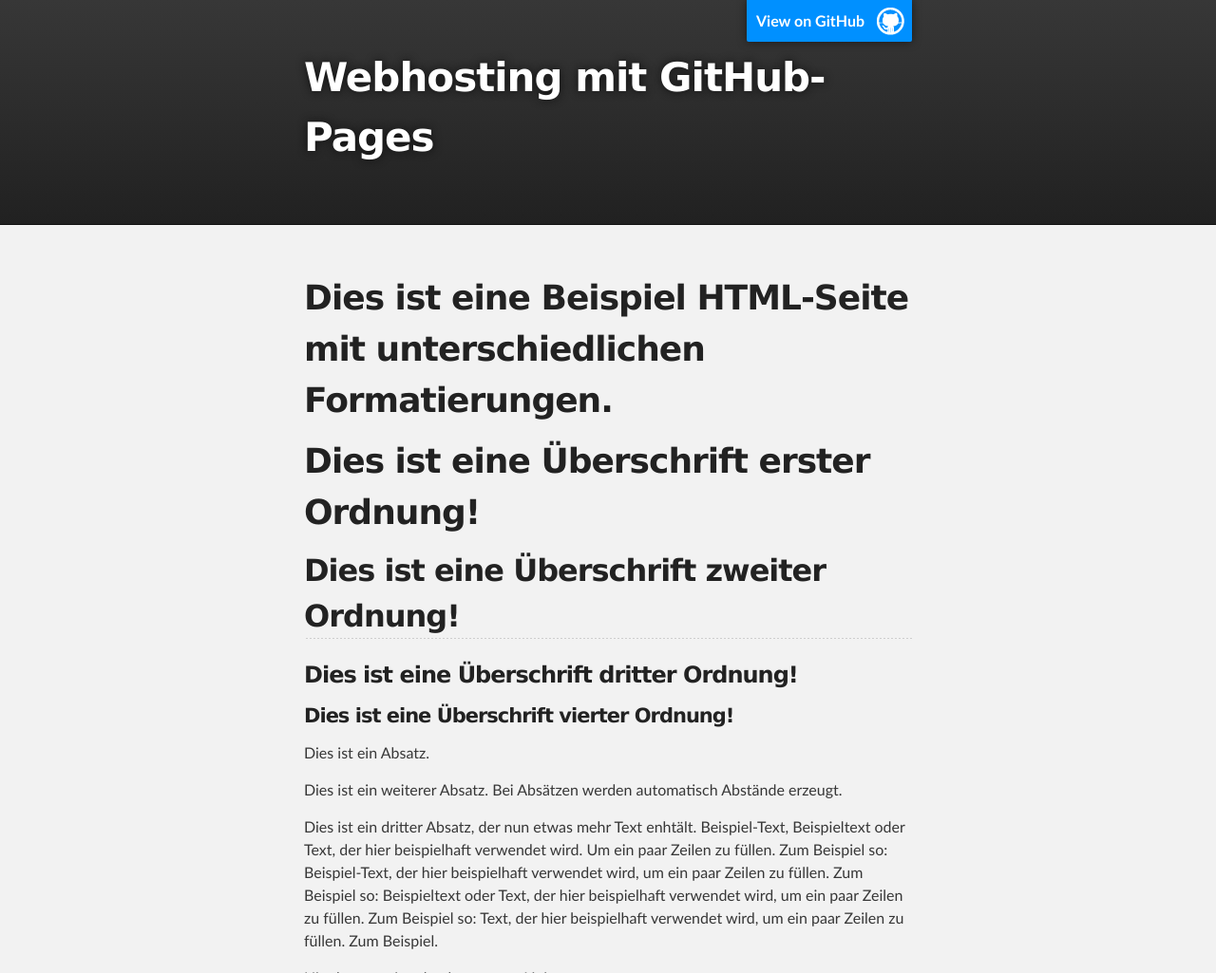
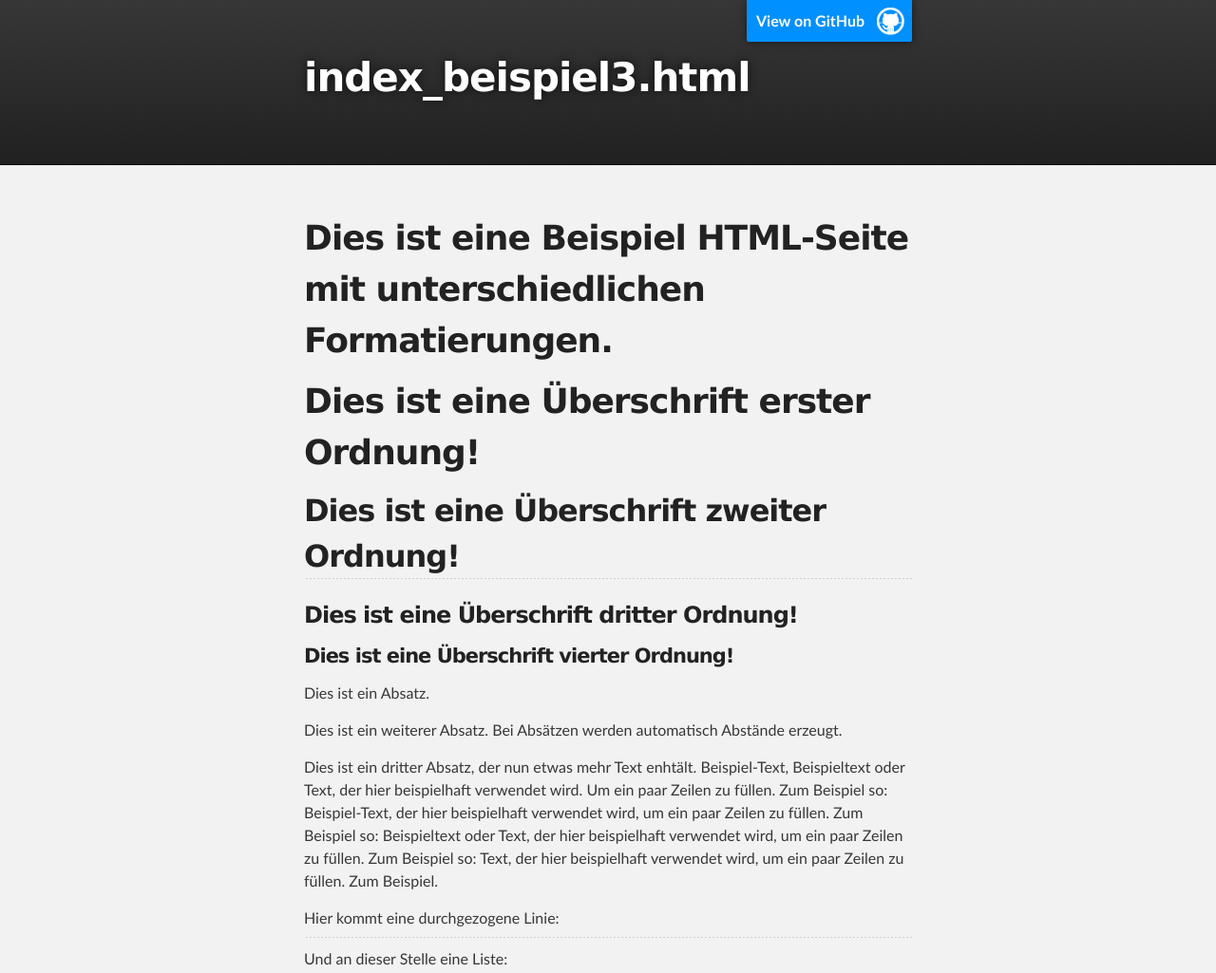
Before and after one commit to SuMO-UHH/SuMO-UHH.github.io, a plain HTML site: page index.html in a window 1280 px wide. Shown: the top 1025 px of the page at 95% size. Drawn offline with Linux system fonts and the light colour scheme.

Commit message:
Update index.html

```diff
--- a/index.html
+++ b/index.html
@@ -4,7 +4,7 @@
   <head>
     <meta charset='utf-8'>
     <meta http-equiv="X-UA-Compatible" content="chrome=1">
-    <meta name="description" content="Webhosting mit GitHub-Pages : ">
+    <meta name="description" content="SuMO-UHH - Webhosting mit GitHub-Pages">
 
     <link rel="stylesheet" type="text/css" media="screen" href="stylesheets/stylesheet.css">
 
@@ -18,7 +18,7 @@
         <header class="inner">
           <a id="forkme_banner" href="https://github.com/SuMO-UHH">View on GitHub</a>
 
-          <h1 id="project_title">Webhosting mit GitHub-Pages</h1>
+          <h1 id="project_title">index_beispiel3.html</h1>
           <h2 id="project_tagline"></h2>
 
         </header>
```
